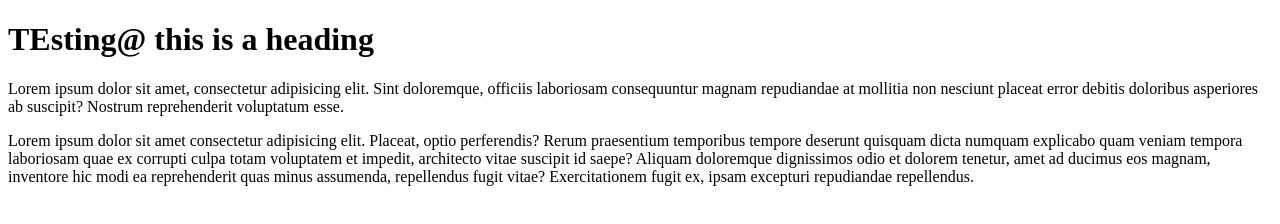
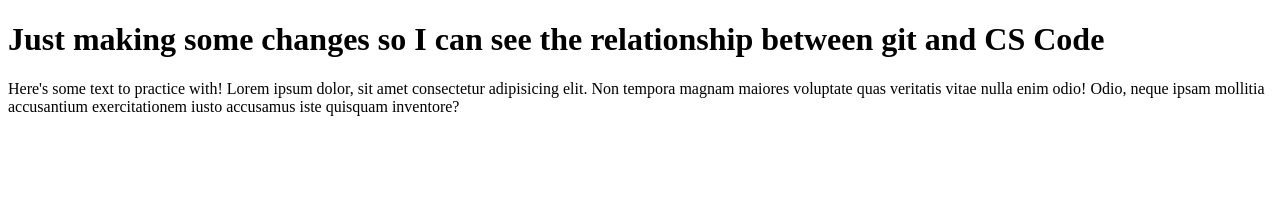
Before and after one commit to kingofkaties/git-branching-juno-exercise, a plain HTML site: page index.html in a window 1280 px wide. Drawn offline with Linux system fonts and the light colour scheme.

Commit message:
Added a lil content

```diff
--- a/index.html
+++ b/index.html
@@ -7,7 +7,7 @@
   <title>Git branching lesson on test</title>
 </head>
 <body>
-  <h1>TEsting@ this is a heading</h1>
-  <p>Lorem ipsum dolor sit amet, consectetur adipisicing elit. Sint doloremque, officiis laboriosam consequuntur magnam repudiandae at mollitia non nesciunt placeat error debitis doloribus asperiores ab suscipit? Nostrum reprehenderit voluptatum esse.</p>
-  <p>Lorem ipsum dolor sit amet consectetur adipisicing elit. Placeat, optio perferendis? Rerum praesentium temporibus tempore deserunt quisquam dicta numquam explicabo quam veniam tempora laboriosam quae ex corrupti culpa totam voluptatem et impedit, architecto vitae suscipit id saepe? Aliquam doloremque dignissimos odio et dolorem tenetur, amet ad ducimus eos magnam, inventore hic modi ea reprehenderit quas minus assumenda, repellendus fugit vitae? Exercitationem fugit ex, ipsam excepturi repudiandae repellendus.</p>
+  <h1>Just making some changes so I can see the relationship between git and CS Code</h1>
+  <p>Here's some text to practice with! Lorem ipsum dolor, sit amet consectetur adipisicing elit. Non tempora magnam maiores voluptate quas veritatis vitae nulla enim odio! Odio, neque ipsam mollitia accusantium exercitationem iusto accusamus iste quisquam inventore?</p>
+</body>
 </html>
```
